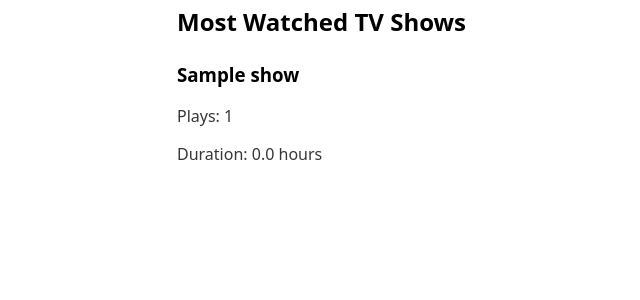
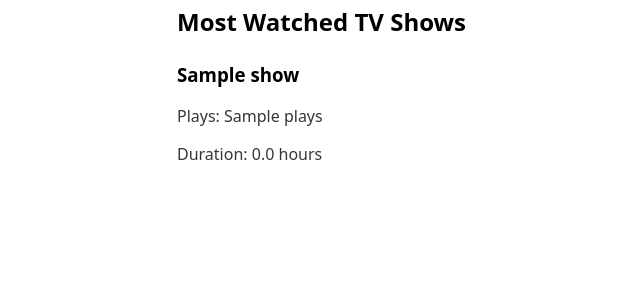
Before and after one commit to pedroalmaguer/plex-reelback, a Flask app: template templates/index.html in a window 1280 px wide. Shown: the part 277-577 px from the top of the page, without its empty margins (63-703 px from the left). Run offline with Flask 3, Linux system fonts and the light colour scheme; the template is opened without the code that fills it: most values are stand-ins (such as "Sample title", 1, 10 or a date in 2020); some libraries are stand-ins or nearby versions.

Commit message:
fixed undefined errors for 'total_duration'

```diff
--- a/templates/index.html
+++ b/templates/index.html
@@ -1,7 +1,7 @@
 <!DOCTYPE html>
 <html>
 <head>
-    <title>Plex Reelback</title>
+    <title>Plex Wrapped</title>
     <link rel="stylesheet" href="https://cdn.jsdelivr.net/npm/water.css@2/out/water.css">
     <script src="https://unpkg.com/htmx.org@1.9.10"></script>
 </head>
@@ -23,11 +23,13 @@
             {% for show in tv_stats %}
             <div class="show">
                 <h3>{{ show.title }}</h3>
-                <p>Plays: {{ show.total_plays }}</p>
-                <p>Duration: {{ (show.total_duration|int / 3600)|round(1) }} hours</p>
+                <p>Plays: {{ show.plays }}</p>
+                {% if show.duration is defined %}
+                <p>Duration: {{ (show.duration|int / 3600)|round(1) }} hours</p>
+                {% endif %}
             </div>
             {% endfor %}
         </div>
     </div>
 </body>
-</html
+</html>
```
